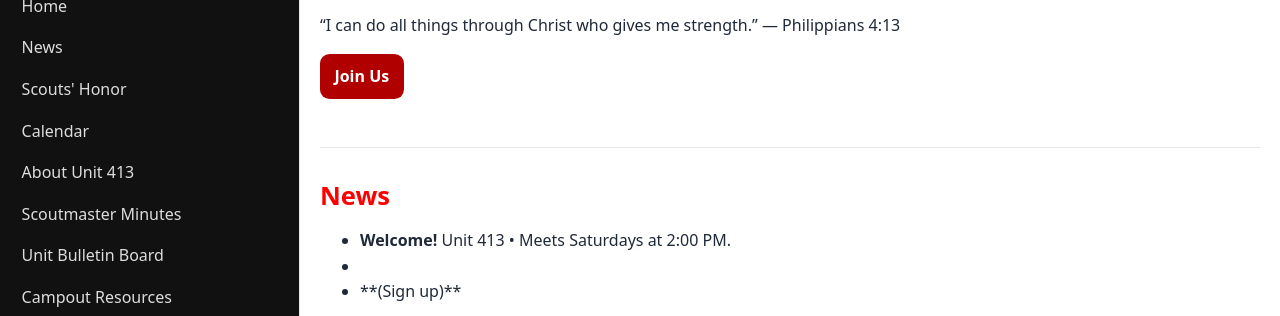
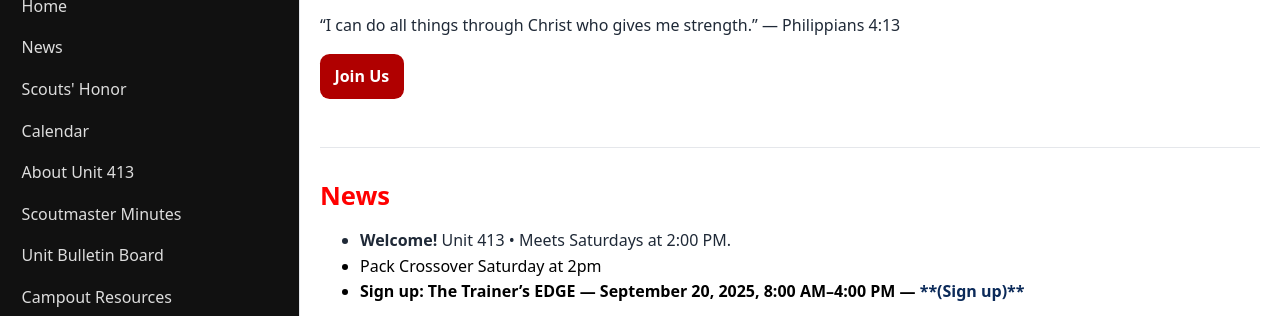
Before and after one commit to Minabaskharoun/unit413-site, a plain HTML site: page index.html in a window 1280 px wide. Shown: the part 635-951 px from the top of the page. Drawn offline with Linux system fonts and the light colour scheme.

Commit message:
Update index.html
updates

```diff
--- a/index.html
+++ b/index.html
@@ -194,14 +194,16 @@
     </section>
 
     <!--news and updates-->
-    <section id="news">
+ <section id="news">
       <h2 style="color: Red;">News</h2>
       <ul>
         <li><strong>Welcome!</strong> Unit 413 • Meets Saturdays at 2:00 PM.</li>
-        <li  Pack Crossover Saturday at 2pm </li>
-        <li
+        <li style="color: black;"> Pack Crossover Saturday at 2pm </li>
+        <li style="color: black;">
+          <strong>
             Sign up: The Trainer’s EDGE — September 20, 2025, 8:00 AM–4:00 PM —
             <a href="https://scoutingevent.com/333-101267-234741" target="_blank" rel="noopener"> **(Sign up)**</a>
+          </strong>
         </li>
 
       </ul>
```
